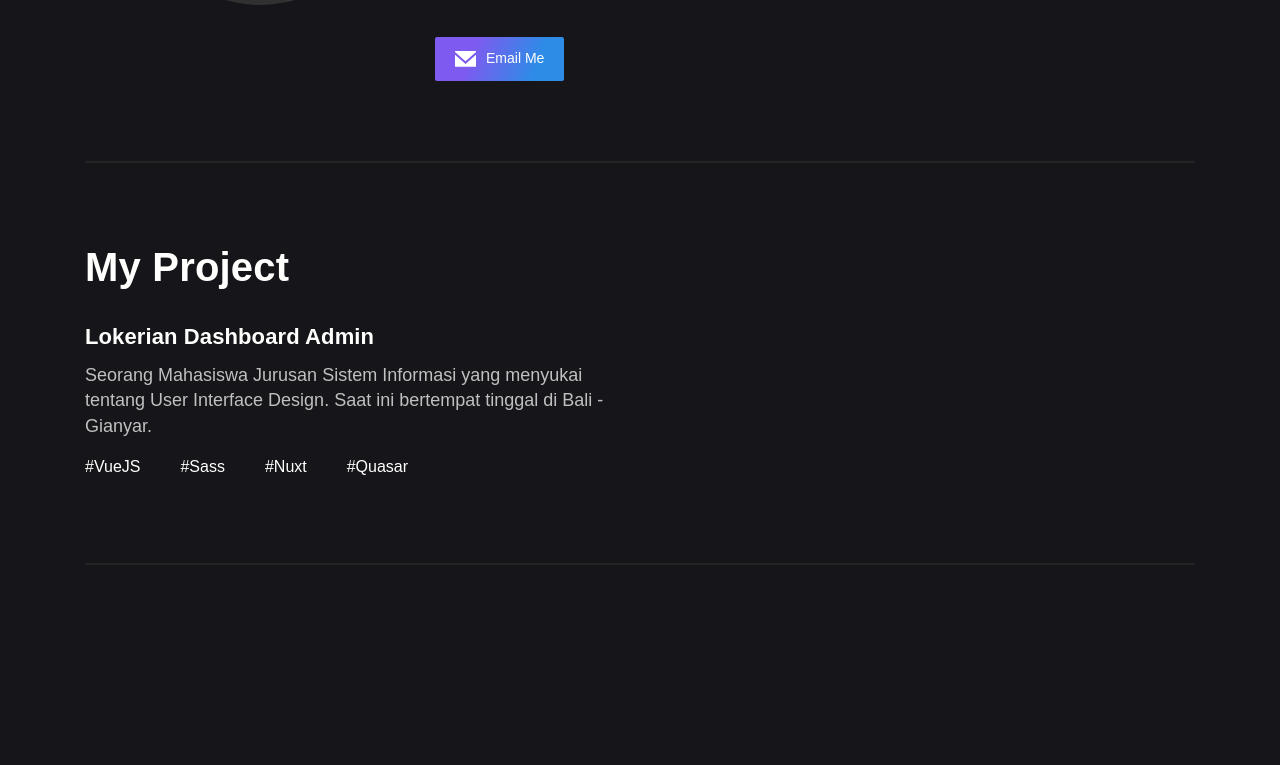
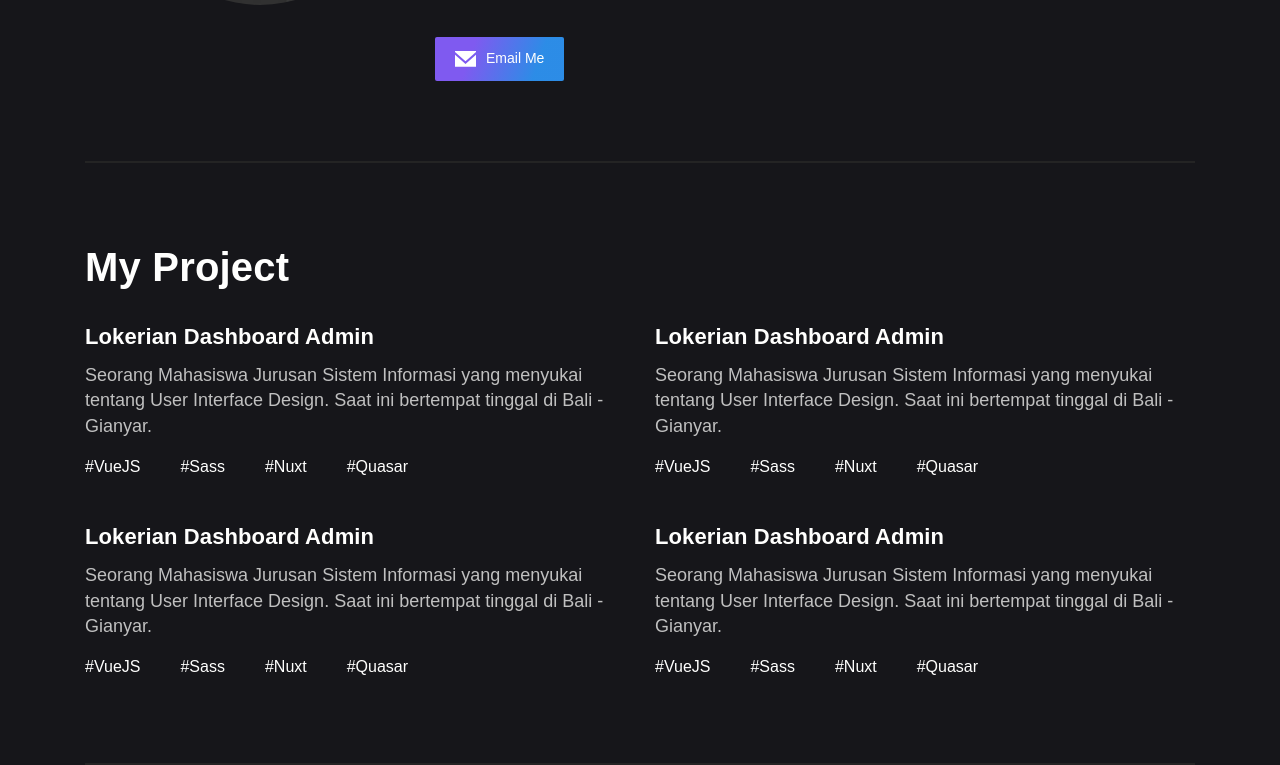
Before and after one commit to cahyadikrishna/cahyadikrishna.github.io, a Nuxt app: page / in a window 1280 px wide. Shown: the part 1550-2315 px from the top of the page. Before the commit the page ends 2115 px from the top, so only its background shows below. Built offline with nearby package versions, Linux system fonts and the light colour scheme.

Commit message:
Implement card project section

```diff
--- /dev/null
+++ b/components/CardProject.vue
@@ -0,0 +1,55 @@
+<template>
+  <div class="project-card">
+    <NuxtLink class="project-link" to="#">
+      <h3 class="text-heading-4 text-semibold">Lokerian Dashboard Admin</h3>
+    </NuxtLink>
+    <p class="text-body-1">
+      Seorang Mahasiswa Jurusan Sistem Informasi yang menyukai tentang User
+      Interface Design. Saat ini bertempat tinggal di Bali - Gianyar.
+    </p>
+    <div class="hastags">
+      <span>#VueJS</span>
+      <span>#Sass</span>
+      <span>#Nuxt</span>
+      <span>#Quasar</span>
+    </div>
+  </div>
+</template>
+
+<style scoped lang="scss">
+.project {
+  &-wrapper {
+    display: flex;
+    flex-wrap: wrap;
+    margin-top: 32px;
+  }
+
+  &-card {
+    width: 540px;
+
+    p {
+      margin-top: 12px;
+      color: var(--gray-primary);
+    }
+  }
+
+  &-link {
+    color: var(--white-primary);
+    text-decoration: none;
+
+    &:hover {
+      text-decoration: underline;
+    }
+  }
+}
+
+.hastags {
+  display: flex;
+  gap: 40px;
+  margin-top: 12px;
+
+  span {
+    font-weight: 500;
+  }
+}
+</style>
--- a/components/HomeProject.vue
+++ b/components/HomeProject.vue
@@ -4,19 +4,7 @@
       <h2 class="text-heading-2 text-bold">My Project</h2>
 
       <div class="project-wrapper">
-        <div class="project-item">
-          <h3 class="text-heading-4 text-semibold">Lokerian Dashboard Admin</h3>
-          <p class="text-body-1">
-            Seorang Mahasiswa Jurusan Sistem Informasi yang menyukai tentang
-            User Interface Design. Saat ini bertempat tinggal di Bali - Gianyar.
-          </p>
-          <div class="hastags">
-            <span>#VueJS</span>
-            <span>#Sass</span>
-            <span>#Nuxt</span>
-            <span>#Quasar</span>
-          </div>
-        </div>
+        <CardProject v-for="data in 4" />
       </div>
     </div>
   </section>
@@ -29,30 +17,11 @@
   padding: 80px 0;
 }
 
-.project {
-  &-wrapper {
-    display: flex;
-    flex-wrap: wrap;
-    margin-top: 32px;
-  }
-
-  &-item {
-    width: 540px;
-
-    p {
-      margin-top: 12px;
-      color: var(--gray-primary);
-    }
-  }
-}
-
-.hastags {
+.project-wrapper {
   display: flex;
-  gap: 40px;
-  margin-top: 12px;
-
-  span {
-    font-weight: 500;
-  }
+  flex-wrap: wrap;
+  gap: 40px 0;
+  justify-content: space-between;
+  margin-top: 32px;
 }
 </style>
```
